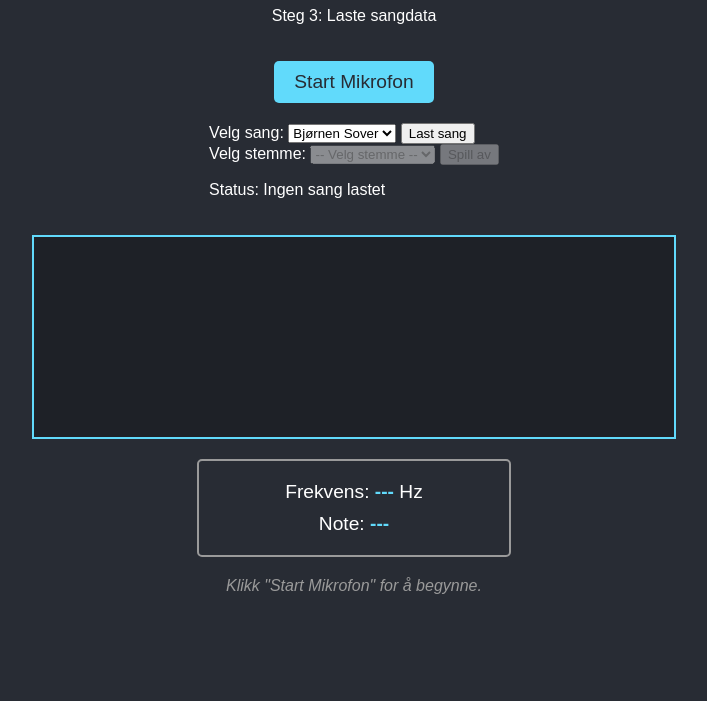
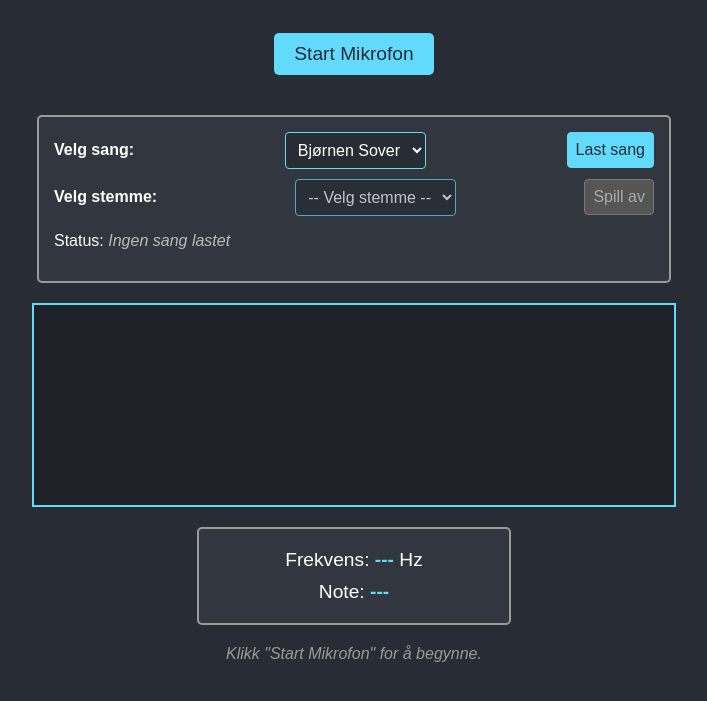
Before and after one commit to Hrafnir/Music-Match, a plain HTML site: page index.html in a window 1280 px wide. Shown: the part 139-840 px from the top of the page, without its empty margins (286-993 px from the left). Before the commit the page ends 800 px from the top, so only its background shows below. Drawn offline with Linux system fonts and the light colour scheme.

Commit message:
Update style.css

```diff
--- a/style.css
+++ b/style.css
@@ -1,4 +1,4 @@
-/* Version: #8 */
+/* Version: #14 */
 body {
     background-color: #282c34;
     color: white;
@@ -9,6 +9,7 @@ body {
     justify-content: center;
     min-height: 100vh;
     margin: 0;
+    padding: 20px 0; /* Litt padding for å unngå at innhold treffer kantene */
 }
 
 h1 {
@@ -31,13 +32,61 @@ h1 {
     background-color: #21a1f1;
 }
 
+/* NYTT: Styling for kontrollpaneler generelt */
+.control-panel {
+    border: 2px solid #9a9a9a;
+    border-radius: 5px;
+    padding: 15px;
+    margin-top: 20px;
+    background-color: #32363e;
+    width: 600px;
+}
+
+.control-group {
+    display: flex;
+    align-items: center;
+    justify-content: space-between;
+    margin-bottom: 10px;
+}
+
+.control-group label {
+    font-weight: bold;
+    margin-right: 10px;
+}
+
+.control-group select, .control-group button {
+    padding: 8px;
+    font-size: 1rem;
+    border-radius: 4px;
+    border: 1px solid #61dafb;
+    background-color: #282c34;
+    color: white;
+}
+
+.control-group button {
+    cursor: pointer;
+    background-color: #61dafb;
+    color: #282c34;
+}
+
+.control-group button:disabled {
+    background-color: #555;
+    border-color: #777;
+    cursor: not-allowed;
+    color: #aaa;
+}
+
+#songStatus {
+    font-style: italic;
+    color: #bbb;
+}
+
 #visualizer {
     background-color: #1e2127;
     border: 2px solid #61dafb;
     margin-top: 20px;
 }
 
-/* NYTT: Styling for tone-visningsboksen */
 #pitch-display {
     border: 2px solid #9a9a9a;
     border-radius: 5px;
@@ -45,6 +94,7 @@ h1 {
     margin-top: 20px;
     width: 250px;
     text-align: center;
+    background-color: #32363e;
 }
 
 #pitch-display p {
@@ -62,4 +112,4 @@ h1 {
     font-style: italic;
     color: #9a9a9a;
 }
-/* Version: #8 */
+/* Version: #14 */
```
